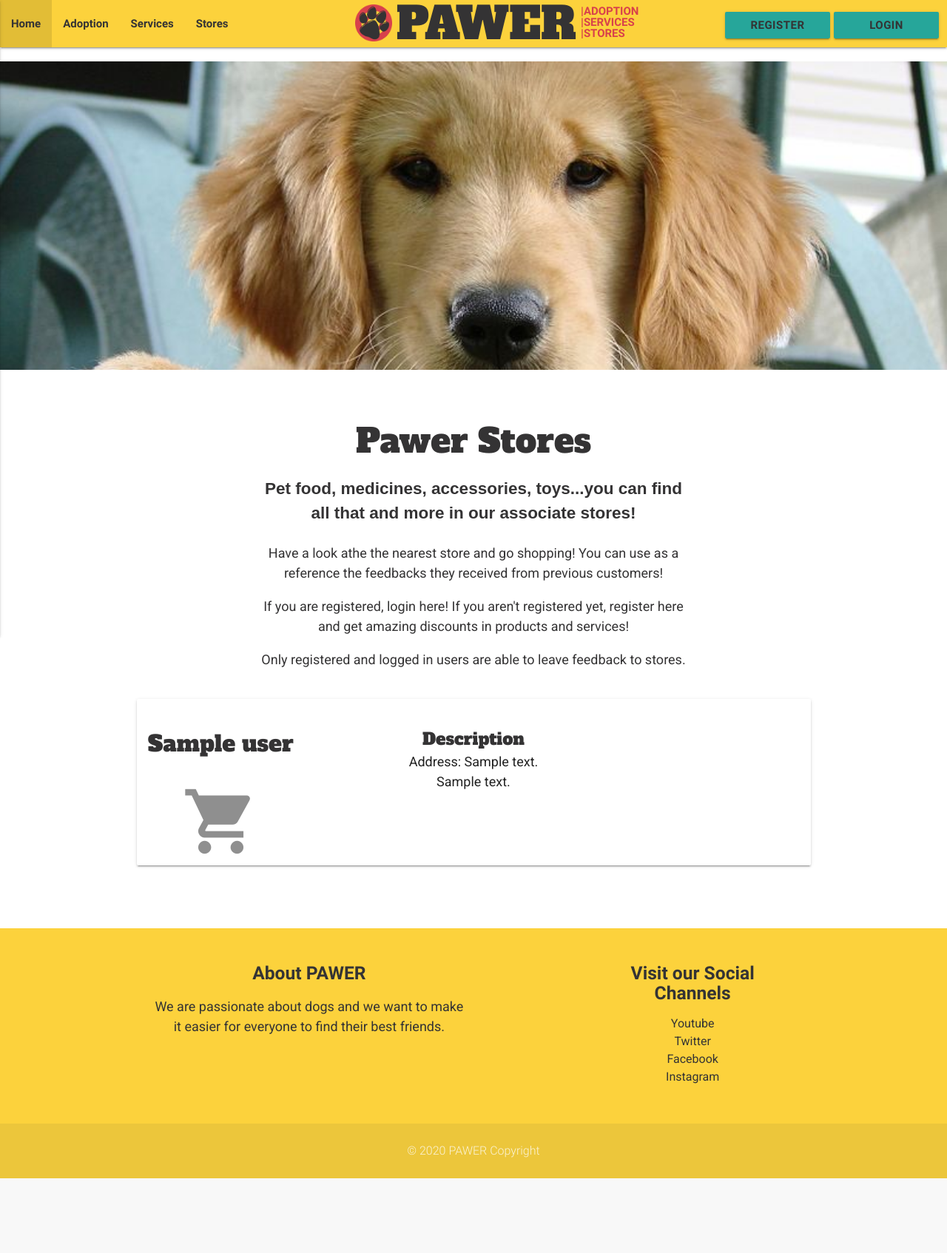
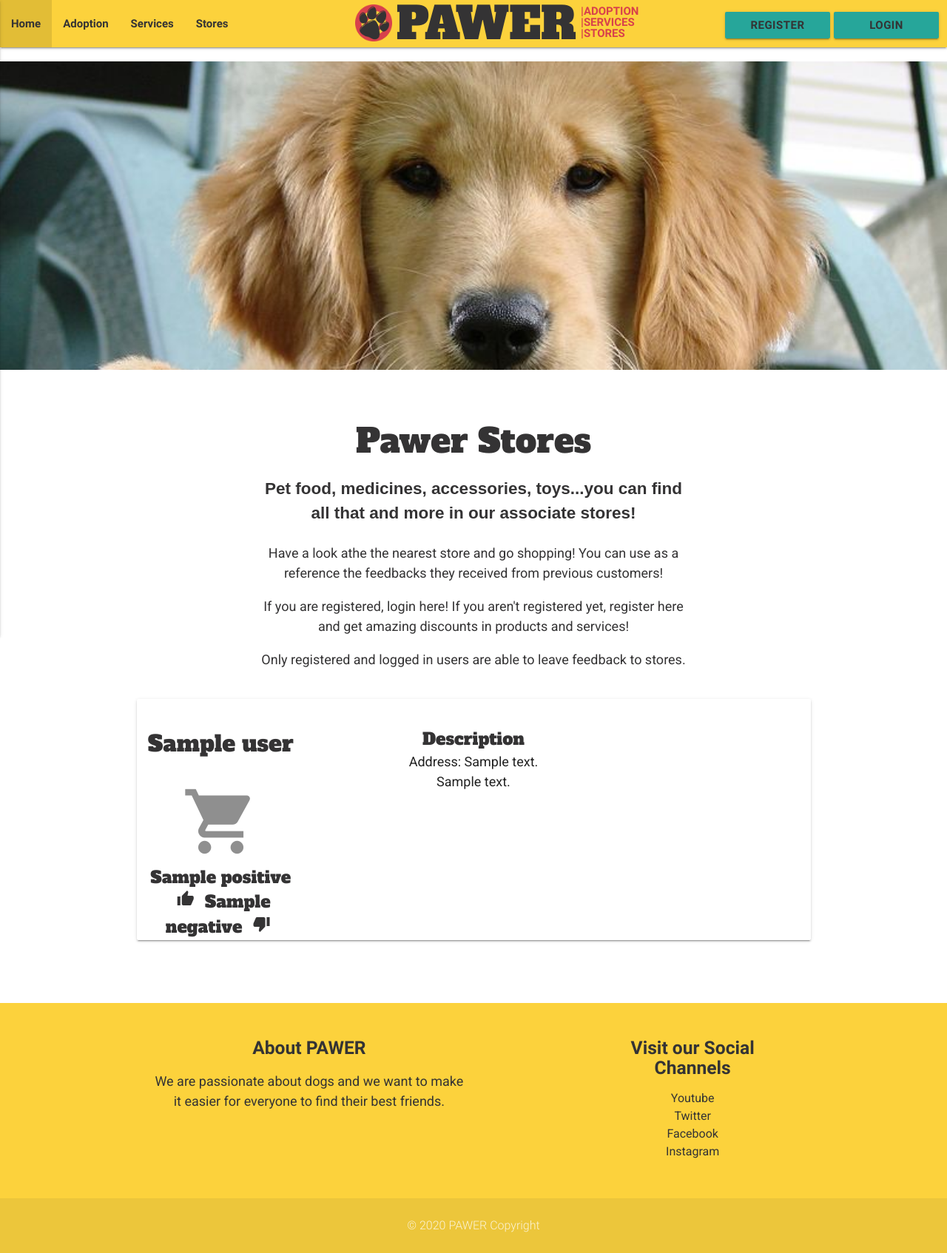
Before and after one commit to romqrq/Pawer, a Flask app: page /stores in a window 1280 px wide. Shown: the whole page at 74% size. Before the commit the page ends 1593 px from the top, so only its background shows below. Run offline with Flask 2, Linux system fonts and the light colour scheme; a database or web service that is not in the repository returns one stand-in record (values such as "Sample title"); some libraries are stand-ins or nearby versions; some web fonts are replaced.

Commit message:
Added feedback button and display feedbacks received to stores page

```diff
--- a/templates/pages/stores.html
+++ b/templates/pages/stores.html
@@ -24,6 +24,12 @@
                     <p class="card-title">{{store.store_name}}</p>
                     <div class="card-image">
                         <i class="material-icons card-icon">shopping_cart</i>
+                    </div>
+                    <div class="card-content-title">
+                        <span>{{store.fb_received.positive}}</span>
+                        <i class="material-icons card-action-button-icon">thumb_up</i>
+                        <span>{{store.fb_received.negative}}</span>
+                        <i class="material-icons card-action-button-icon">thumb_down</i>
                     </div>
                 </div>
                 <div class="col s12 m6">
```
